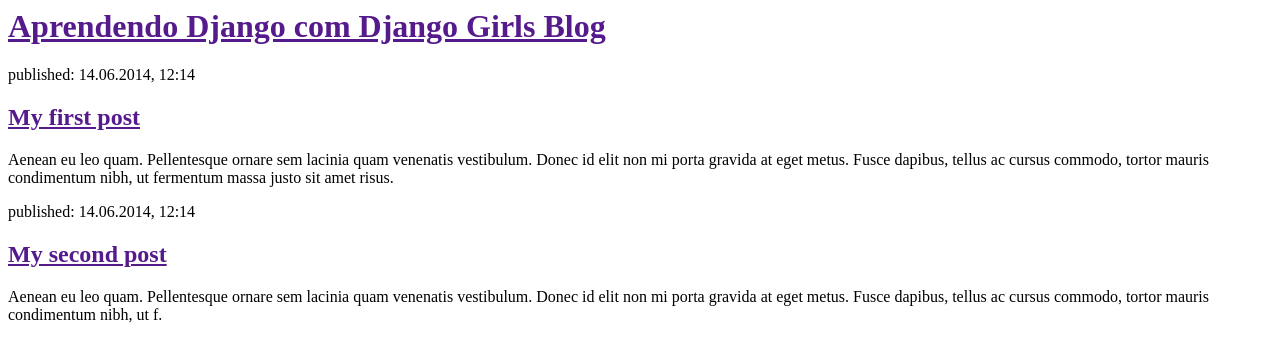
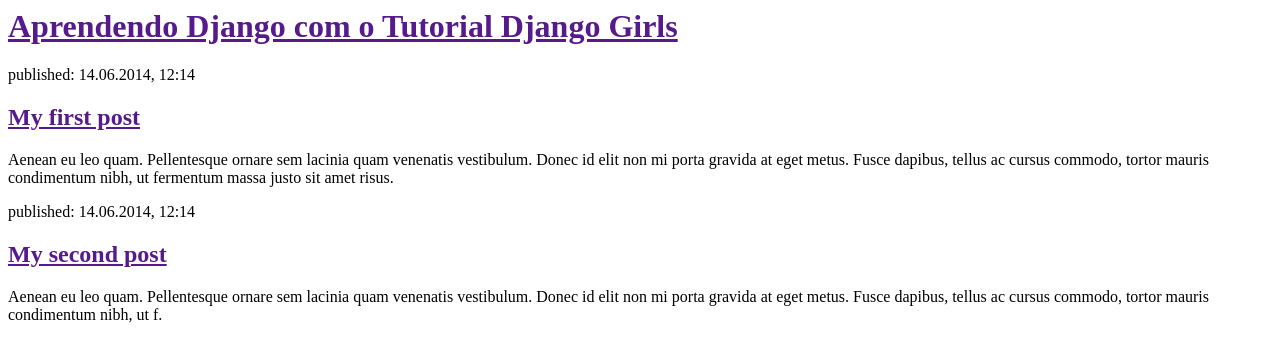
Before and after one commit to amaurirg/my-first-blog, a Django app: page / in a window 1280 px wide. Shown: the top 362 px of the page. Run offline with Django 3.2, Linux system fonts and the light colour scheme.

Commit message:
alterando título view post_list

```diff
--- a/blog/templates/blog/post_list.html
+++ b/blog/templates/blog/post_list.html
@@ -4,7 +4,7 @@
     </head>
     <body>
         <div>
-            <h1><a href="">Aprendendo Django com Django Girls Blog</a></h1>
+            <h1><a href="">Aprendendo Django com o Tutorial Django Girls</a></h1>
         </div>
 
         <div>
```
